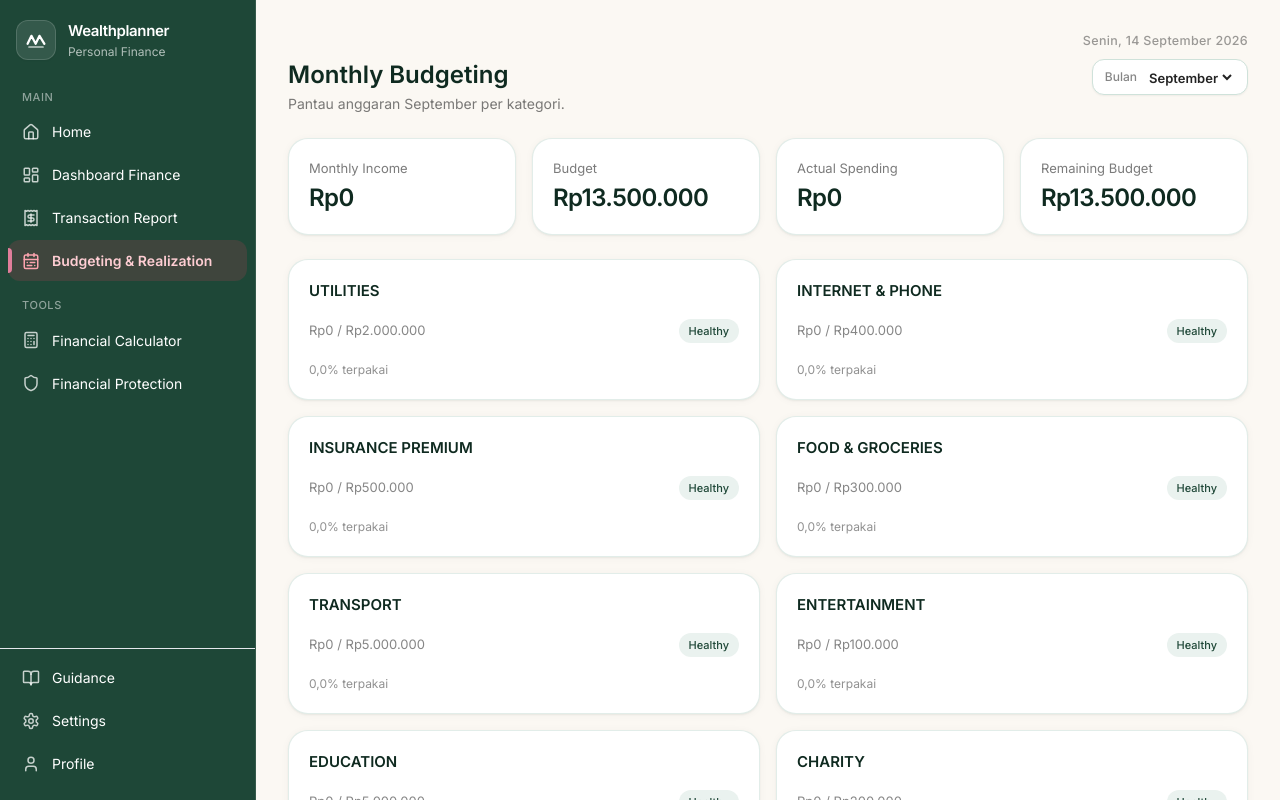
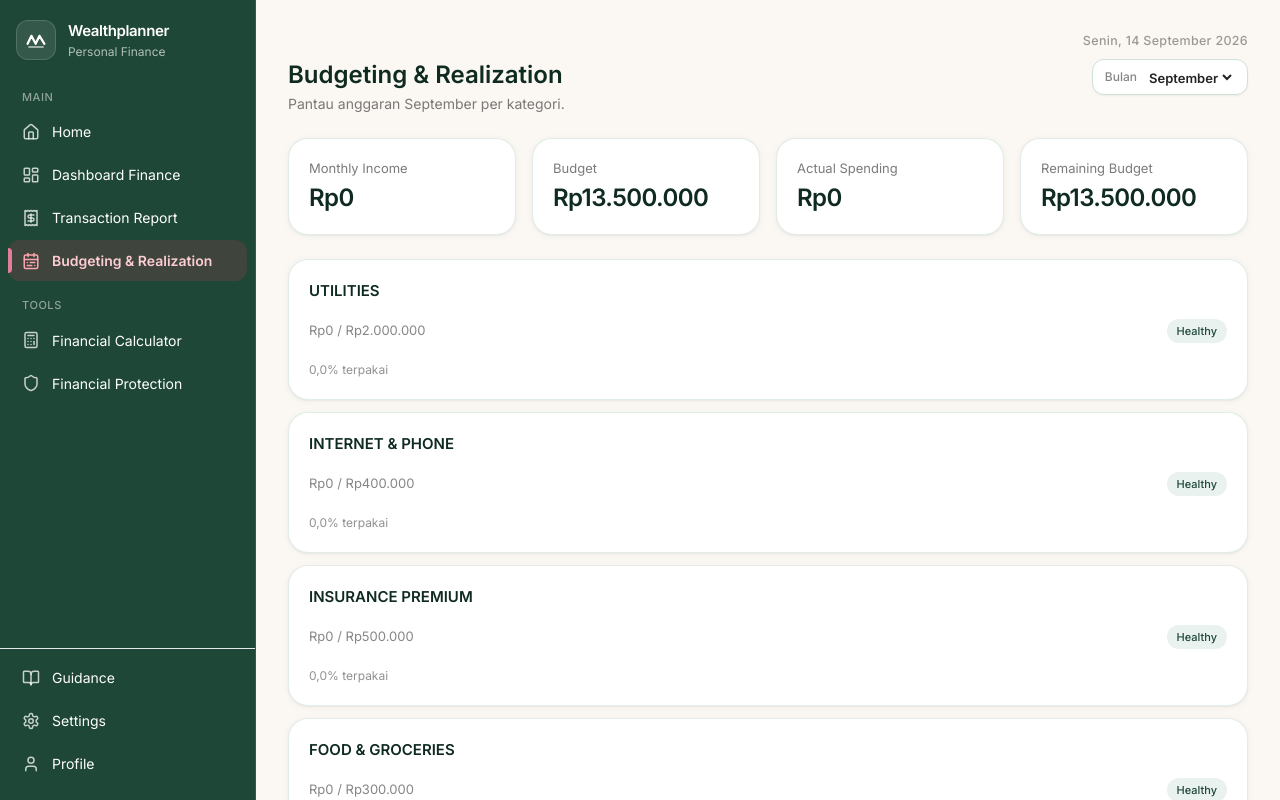
Before and after one commit to jasminework2023/personal-wealthplanner, a React (Vite) app: page /dashboard/budgeting in a window 1280 px wide. Shown: the top 800 px of the page. Built offline with nearby package versions, Linux system fonts and the light colour scheme; the HTML template or start-up script is replaced by a standard one.

Commit message:
Update MonthlyBudgeting.tsx

```diff
--- a/src/pages/MonthlyBudgeting.tsx
+++ b/src/pages/MonthlyBudgeting.tsx
@@ -138,7 +138,7 @@ export function MonthlyBudgeting() {
     <div className="flex flex-col gap-6">
       <div className="flex items-start justify-between flex-wrap gap-3">
         <div>
-          <h1 className="text-2xl font-semibold text-forest-900">Monthly Budgeting</h1>
+          <h1 className="text-2xl font-semibold text-forest-900">Budgeting &amp; Realization</h1>
 <p className="text-[14px] text-charcoal/60 mt-0.5">
             Pantau anggaran {MONTH_LABELS[month] || month} per kategori.
             {loading && " Memuat data..."}
@@ -158,7 +158,7 @@ export function MonthlyBudgeting() {
         <StatCard label="Remaining Budget" value={formatRupiah(remaining)} tone={remaining < 0 ? "rose" : "forest"} />
       </div>
 
-      <div className="grid grid-cols-1 md:grid-cols-2 gap-4">
+      <div className="flex flex-col gap-3">
         {expenseRows.map((c) => (
           <EditableBudgetCard
             key={c.category}
```
